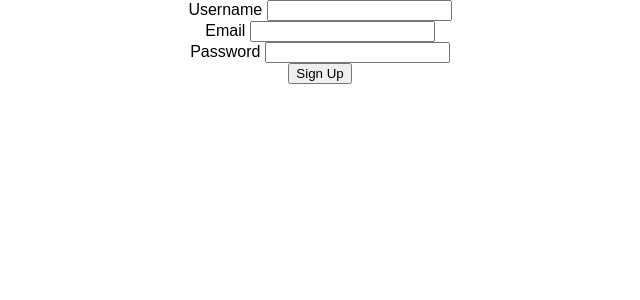
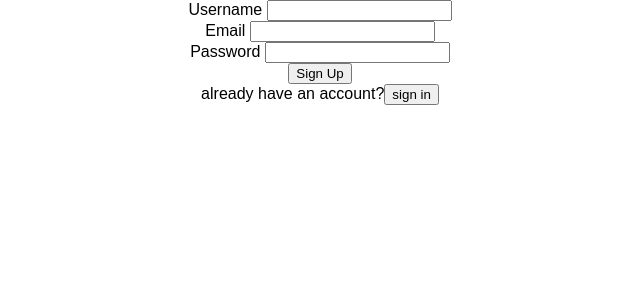
Before and after one commit to TheDeafOne/ScheduLite, a React (Create React App) app in the folder schedulite.clientapp/: page /signup in a window 1280 px wide. Shown: the top 300 px of the page, without its empty margins (320-960 px from the left). Built offline with nearby package versions, Linux system fonts and the light colour scheme.

Commit message:
updated login and signin navigation

```diff
--- a/schedulite.clientapp/src/screens/LoginScreen/login.screen.tsx
+++ b/schedulite.clientapp/src/screens/LoginScreen/login.screen.tsx
@@ -1,13 +1,11 @@
-import React, { useState, useEffect, useContext } from 'react';
+import React, { useState, useEffect } from 'react';
 import { useNavigate } from "react-router-dom";
 import { Formik, Field, Form, ErrorMessage } from "formik";
 import * as Yup from "yup";
 
 import AuthService from "../../services/auth.service";
-import { UserContext, UserContextType } from '../../context/UserContext';
 
 const Login = () => {
-    const { setUser } = useContext(UserContext) as UserContextType;
     const [loading, setLoading] = useState<boolean>(false);
     const [message, setMessage] = useState<string>("");
     const navigate = useNavigate();
@@ -33,7 +31,6 @@ const Login = () => {
         AuthService.login(username, password).then(
             () => {
                 navigate("/profile",{replace:true});
-                setUser(AuthService.getCurrentUser());
             },
             error => {
                 const resMessage = (
@@ -92,6 +89,10 @@ const Login = () => {
               )}
             </Form>
         </Formik>
+        <label>
+            need an account?
+        </label>
+        <button onClick={() => {navigate("/signup")}}>sign up</button>
         </div>
     )
 }
--- a/schedulite.clientapp/src/screens/SignupScreen/signup.screen.tsx
+++ b/schedulite.clientapp/src/screens/SignupScreen/signup.screen.tsx
@@ -1,5 +1,6 @@
 import React, { useState, useEffect } from 'react';
 import { Formik, Field, Form, ErrorMessage } from "formik";
+import { useNavigate } from 'react-router';
 import * as Yup from "yup";
 
 import AuthService from '../../services/auth.service';
@@ -7,6 +8,7 @@ import AuthService from '../../services/auth.service';
 const Signup = () => {
   const [successful, setSuccessful] = useState<boolean>(false);
   const [message, setMessage] = useState<string>("");
+  const navigate = useNavigate();
 
   function validationSchema() {
     return Yup.object().shape({
@@ -50,6 +52,7 @@ const Signup = () => {
       response => {
         setMessage(response.data.message);
         setSuccessful(true);
+        navigate("/select-schedule");
       },
       error => {
         const resMessage = (
@@ -68,7 +71,7 @@ const Signup = () => {
     <div>
       <div>
         <Formik
-                    initialValues={{username:"",email:"",password:""}}
+          initialValues={{ username: "", email: "", password: "" }}
           validationSchema={validationSchema}
           onSubmit={handleRegister}
         >
@@ -122,6 +125,12 @@ const Signup = () => {
           </Form>
         </Formik>
       </div>
+      <label>
+        already have an account?
+      </label>
+      <button onClick={() => { navigate("/signin") }}>
+        sign in
+      </button>
     </div>
   )
 }
```
Lines whose indentation alone changed are shown as unchanged.
